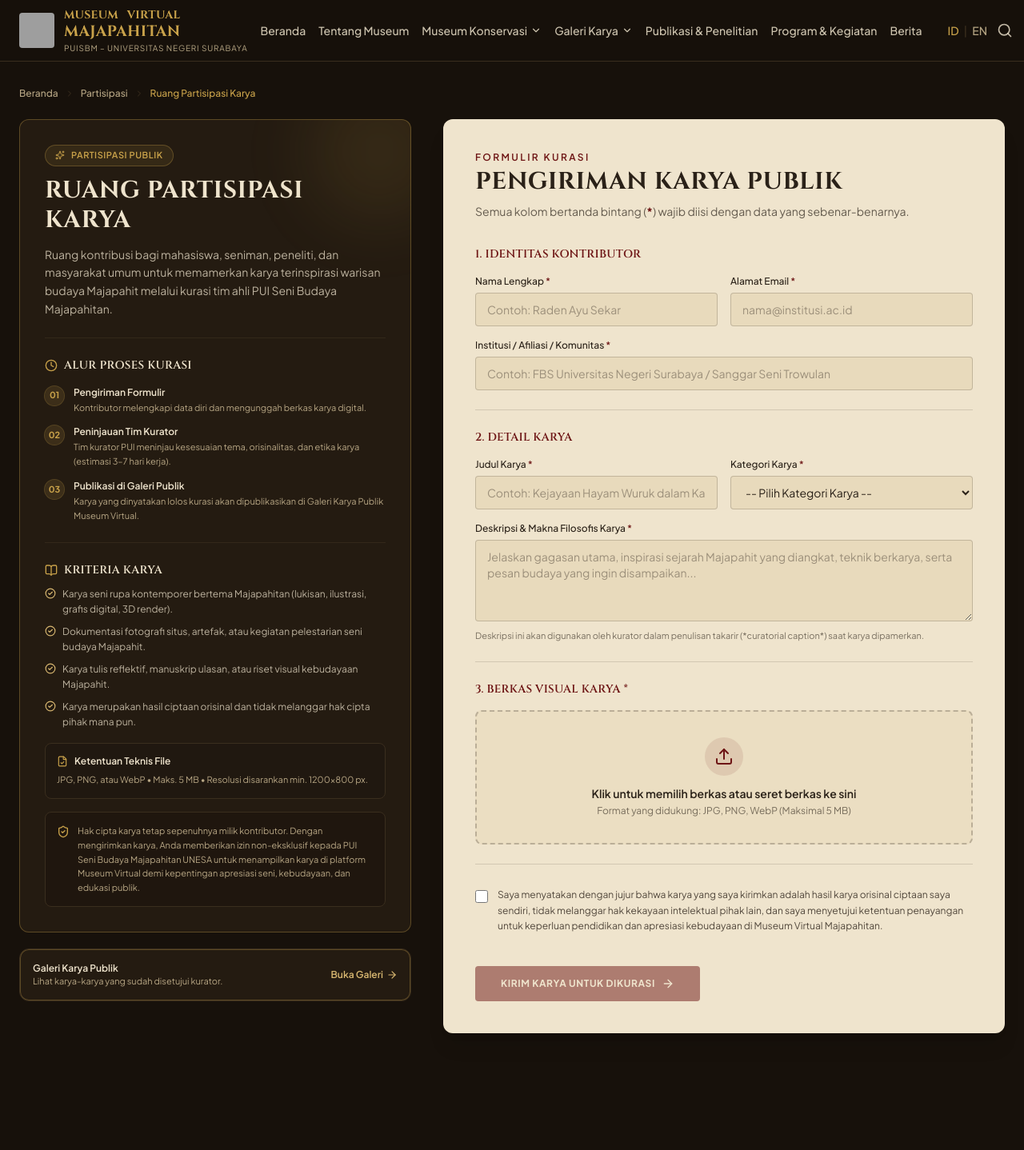
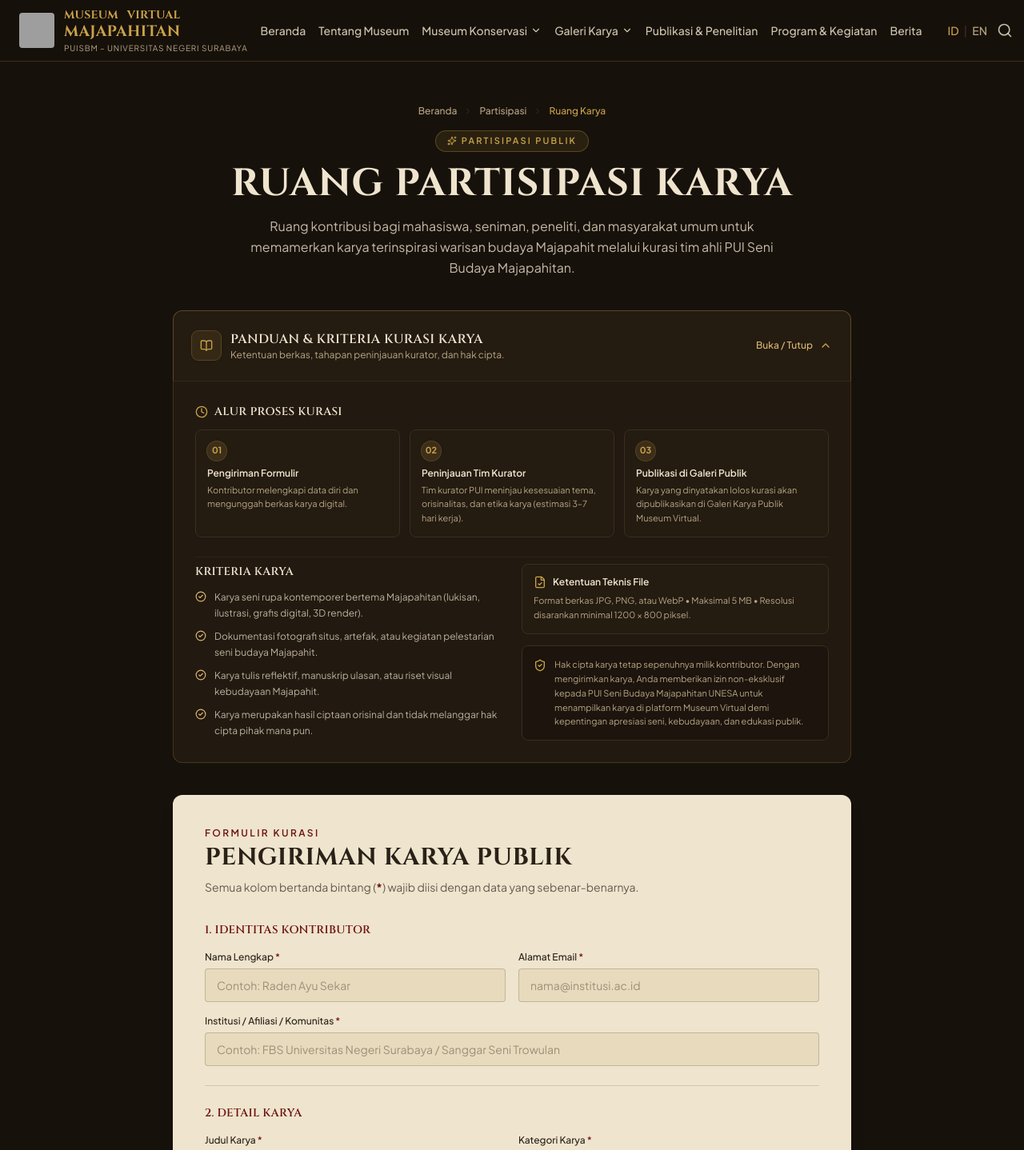
Before and after one commit to dhiyazhar/majapahitan-web, a Next.js app: page /partisipasi/kirim-karya in a window 1280 px wide. Shown: the top 1438 px of the page at 80% size. Built offline with nearby package versions, Linux system fonts and the light colour scheme; grey boxes are pictures that could not be loaded.

Commit message:
feat: switch Ruang Partisipasi Karya to Concept B centered focus layout

```diff
--- a/app/partisipasi/kirim-karya/page.tsx
+++ b/app/partisipasi/kirim-karya/page.tsx
@@ -2,6 +2,7 @@ import type { Metadata } from "next";
 import Link from "next/link";
 import {
   ChevronRight,
+  ChevronDown,
   CheckCircle2,
   FileCheck,
   Clock,
@@ -27,90 +28,116 @@ export default function KirimKaryaPage() {
   return (
     <>
       <Navbar />
-      <main className="flex-1 pb-16 pt-6 sm:pb-24 sm:pt-8">
-        <div className="mx-auto max-w-7xl px-4 sm:px-6">
+      <main className="flex-1 pb-20 pt-8 sm:pt-12">
+        <div className="mx-auto max-w-4xl px-4 sm:px-6">
           {/* =========================================================================
-              BREADCRUMB RINGKAS
+              1. BREADCRUMB & HEADER TERPUSAT (CENTERED FOCUS)
           ========================================================================= */}
-          <nav className="mb-6 flex items-center gap-2 text-xs font-medium text-muted">
+          <div className="text-center">
+            {/* Breadcrumb */}
+            <nav className="mb-4 inline-flex items-center gap-2 text-xs font-medium text-muted">
               <Link href="/" className="hover:text-gold transition-colors">
                 Beranda
               </Link>
               <ChevronRight className="h-3 w-3 text-hairline" />
               <span className="text-muted">Partisipasi</span>
               <ChevronRight className="h-3 w-3 text-hairline" />
-            <span className="text-gold">Ruang Partisipasi Karya</span>
+              <span className="text-gold">Ruang Karya</span>
             </nav>
 
-          {/* =========================================================================
-              SPLIT-SCREEN STUDIO LAYOUT
-              Kiri: Sticky Sidecar (Identitas, Alur, & Panduan Kuratorial)
-              Kanan: Formulir Pengiriman Utama (Langsung Terlihat di Layar Pertama)
-          ========================================================================= */}
-          <div className="grid grid-cols-1 gap-8 lg:grid-cols-12 lg:gap-10 items-start">
-            {/* SISI KIRI — STICKY SIDECAR (5 COLS) */}
-            <aside className="lg:col-span-5 lg:sticky lg:top-24 space-y-5">
-              {/* Kartu Utama: Info & Panduan */}
-              <div className="relative overflow-hidden rounded-xl bg-panel p-6 sm:p-8 ring-gold-frame">
-                {/* Ambient glow accent */}
-                <div className="pointer-events-none absolute -right-12 -top-12 h-44 w-44 rounded-full bg-gold/10 blur-2xl" />
-
-                {/* Header Judul Portal */}
-                <div>
-                  <div className="inline-flex items-center gap-2 rounded-full border border-gold/30 bg-gold/10 px-3 py-1 text-[11px] font-semibold uppercase tracking-wider text-gold">
+            {/* Eyebrow badge */}
+            <div className="flex justify-center">
+              <span className="inline-flex items-center gap-1.5 rounded-full border border-gold/30 bg-gold/10 px-3.5 py-1 text-[11px] font-semibold uppercase tracking-[0.2em] text-gold">
                 <Sparkles className="h-3 w-3" />
-                    <span>{hero.eyebrow}</span>
+                {hero.eyebrow}
+              </span>
             </div>
 
-                  <h1 className="mt-3 font-display text-2xl font-bold uppercase leading-tight text-cream sm:text-3xl">
+            {/* Judul Halaman */}
+            <h1 className="mt-4 font-display text-3xl font-bold uppercase tracking-wide text-cream sm:text-4xl lg:text-5xl">
               {hero.title}
             </h1>
 
-                  <p className="mt-3 text-xs leading-relaxed text-cream/75 sm:text-sm">
+            {/* Deskripsi Pengantar */}
+            <p className="mx-auto mt-4 max-w-2xl text-xs leading-relaxed text-cream/80 sm:text-sm md:text-base">
               {hero.subtitle}
             </p>
           </div>
 
-                {/* 3 Langkah Alur Kurasi */}
-                <div className="mt-6 border-t border-hairline/70 pt-6">
-                  <div className="flex items-center gap-2 text-gold">
-                    <Clock className="h-4 w-4" />
-                    <h2 className="font-display text-sm font-semibold uppercase tracking-wide text-cream">
-                      {panduan.alurTitle}
+          {/* =========================================================================
+              2. KARTU PANDUAN & ALUR KURASI (ACCORDION / DRAWER RINGKAS)
+          ========================================================================= */}
+          <section className="mt-8 sm:mt-10">
+            <details
+              className="group overflow-hidden rounded-xl bg-panel ring-gold-frame transition-all duration-300"
+              open
+            >
+              <summary className="flex cursor-pointer list-none items-center justify-between p-5 sm:p-6 transition-colors hover:bg-panel-2">
+                <div className="flex items-center gap-3">
+                  <div className="flex h-9 w-9 items-center justify-center rounded-lg bg-gold/10 text-gold ring-1 ring-gold/30">
+                    <BookOpen className="h-4 w-4" />
+                  </div>
+                  <div>
+                    <h2 className="font-display text-sm font-semibold uppercase tracking-wider text-cream sm:text-base">
+                      Panduan & Kriteria Kurasi Karya
                     </h2>
+                    <p className="text-[11px] text-muted sm:text-xs">
+                      Ketentuan berkas, tahapan peninjauan kurator, dan hak cipta.
+                    </p>
+                  </div>
                 </div>
 
-                  <div className="mt-4 space-y-3.5">
+                <div className="flex items-center gap-2 text-xs text-gold-soft">
+                  <span className="hidden sm:inline font-medium">
+                    Buka / Tutup
+                  </span>
+                  <ChevronDown className="h-4 w-4 transition-transform duration-300 group-open:rotate-180 text-gold" />
+                </div>
+              </summary>
+
+              <div className="border-t border-hairline/80 p-5 sm:p-7 space-y-6 bg-ink-2/40">
+                {/* 3 Langkah Alur */}
+                <div>
+                  <div className="flex items-center gap-2 text-gold mb-3">
+                    <Clock className="h-4 w-4" />
+                    <h3 className="font-display text-xs font-semibold uppercase tracking-wider text-cream sm:text-sm">
+                      {panduan.alurTitle}
+                    </h3>
+                  </div>
+
+                  <div className="grid grid-cols-1 gap-3 sm:grid-cols-3">
                     {panduan.alurSteps.map((step) => (
-                      <div key={step.step} className="flex items-start gap-3">
-                        <span className="flex h-6 w-6 shrink-0 items-center justify-center rounded-full bg-gold/15 text-[11px] font-bold text-gold ring-1 ring-gold/30">
+                      <div
+                        key={step.step}
+                        className="rounded-lg border border-hairline bg-panel p-3.5"
+                      >
+                        <span className="flex h-6 w-6 items-center justify-center rounded-full bg-gold/15 text-[11px] font-bold text-gold ring-1 ring-gold/30">
                           {step.step}
                         </span>
-                        <div>
-                          <p className="text-xs font-semibold text-cream">
+                        <p className="mt-2 text-xs font-semibold text-cream">
                           {step.title}
                         </p>
-                          <p className="mt-0.5 text-[11px] text-muted leading-relaxed">
+                        <p className="mt-1 text-[11px] text-muted leading-relaxed">
                           {step.desc}
                         </p>
-                        </div>
                       </div>
                     ))}
                   </div>
                 </div>
 
-                {/* Panduan Ringkas & Ketentuan Berkas */}
-                <div className="mt-6 border-t border-hairline/70 pt-6 space-y-4">
+                {/* Kriteria & Ketentuan File (2 Kolom di Tablet/Desktop) */}
+                <div className="grid grid-cols-1 gap-6 md:grid-cols-2 pt-2 border-t border-hairline/50">
+                  {/* Kriteria */}
                   <div>
-                    <div className="flex items-center gap-2 text-gold mb-2.5">
-                      <BookOpen className="h-4 w-4" />
-                      <h3 className="font-display text-sm font-semibold uppercase tracking-wide text-cream">
+                    <h3 className="font-display text-xs font-semibold uppercase tracking-wider text-cream sm:text-sm mb-3">
                       {panduan.kriteriaTitle}
                     </h3>
-                    </div>
-                    <ul className="space-y-2">
+                    <ul className="space-y-2.5">
                       {panduan.kriteriaList.map((item, idx) => (
-                        <li key={idx} className="flex items-start gap-2 text-xs leading-relaxed text-cream/75">
+                        <li
+                          key={idx}
+                          className="flex items-start gap-2.5 text-xs leading-relaxed text-cream/75"
+                        >
                           <CheckCircle2 className="mt-0.5 h-3.5 w-3.5 shrink-0 text-gold-soft" />
                           <span>{item}</span>
                         </li>
@@ -118,19 +145,21 @@ export default function KirimKaryaPage() {
                     </ul>
                   </div>
 
-                  <div className="rounded-lg border border-hairline bg-ink-2/60 p-3.5">
+                  {/* Ketentuan Berkas & Hak Cipta */}
+                  <div className="space-y-3.5">
+                    <div className="rounded-lg border border-hairline bg-panel p-3.5">
                       <div className="flex items-center gap-2 text-gold mb-1.5">
-                      <FileCheck className="h-3.5 w-3.5" />
+                        <FileCheck className="h-4 w-4" />
                         <h4 className="text-xs font-semibold text-cream">
                           {panduan.teknisTitle}
                         </h4>
                       </div>
                       <p className="text-[11px] leading-relaxed text-muted">
-                      JPG, PNG, atau WebP • Maks. 5 MB • Resolusi disarankan min. 1200×800 px.
+                        Format berkas JPG, PNG, atau WebP • Maksimal 5 MB • Resolusi disarankan minimal 1200 × 800 piksel.
                       </p>
                     </div>
 
-                  <div className="flex items-start gap-2.5 rounded-lg border border-hairline bg-ink/40 p-3.5">
+                    <div className="rounded-lg border border-hairline bg-ink/50 p-3.5 flex items-start gap-2.5">
                       <ShieldCheck className="mt-0.5 h-4 w-4 shrink-0 text-gold" />
                       <p className="text-[11px] leading-relaxed text-muted">
                         {panduan.hakCipta}
@@ -138,31 +167,31 @@ export default function KirimKaryaPage() {
                     </div>
                   </div>
                 </div>
+              </div>
+            </details>
+          </section>
 
-              {/* Tautan Cepat ke Galeri Publik */}
-              <div className="rounded-xl border border-hairline bg-panel p-4 ring-gold-frame flex items-center justify-between gap-3">
-                <div className="text-xs">
-                  <span className="font-semibold text-cream block">
-                    Galeri Karya Publik
-                  </span>
-                  <span className="text-muted text-[11px]">
-                    Lihat karya-karya yang sudah disetujui kurator.
-                  </span>
-                </div>
+          {/* =========================================================================
+              3. FORMULIR PENGIRIMAN UTAMA (NASKAH KURATORIAL TERPUSAT)
+          ========================================================================= */}
+          <section className="mt-8 sm:mt-10">
+            <KirimKaryaForm />
+          </section>
+
+          {/* =========================================================================
+              4. FOOTER TAUTAN GALERI PUBLIK
+          ========================================================================= */}
+          <div className="mt-10 text-center">
+            <p className="text-xs text-muted">
+              Ingin melihat karya publik yang telah disetujui kurator?{" "}
               <Link
                 href="/galeri/publik"
-                  className="inline-flex shrink-0 items-center gap-1 text-xs font-semibold text-gold-soft hover:text-gold transition-colors"
+                className="font-semibold text-gold-soft hover:text-gold inline-flex items-center gap-1 transition-colors underline"
               >
-                  Buka Galeri
-                  <ArrowRight className="h-3.5 w-3.5" />
+                Kunjungi Galeri Karya Publik
+                <ArrowRight className="h-3 w-3" />
               </Link>
-              </div>
-            </aside>
-
-            {/* SISI KANAN — KANVAS FORMULIR PENGIRIMAN (7 COLS) */}
-            <section className="lg:col-span-7">
-              <KirimKaryaForm />
-            </section>
+            </p>
           </div>
         </div>
       </main>
```
Lines whose indentation alone changed are shown as unchanged.
